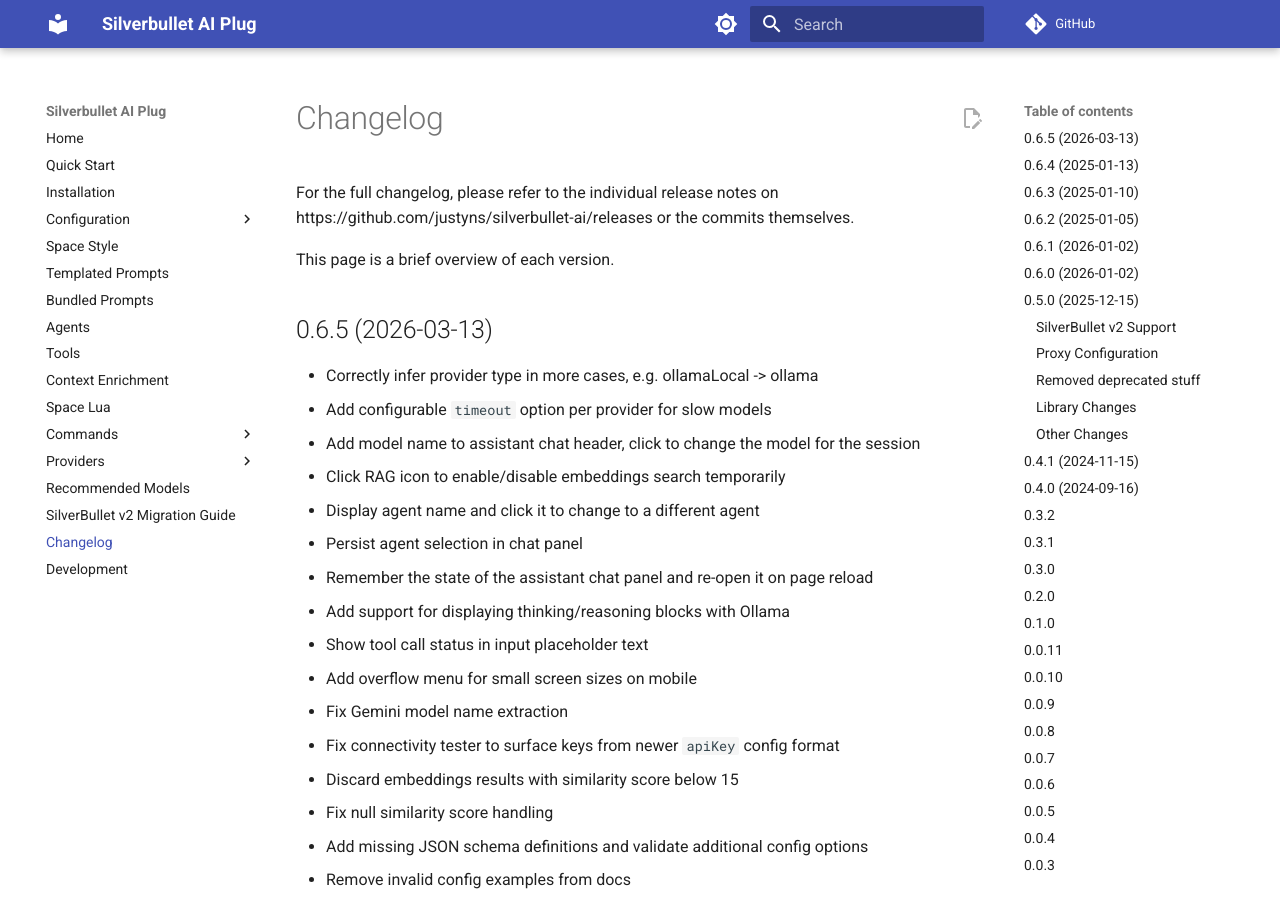
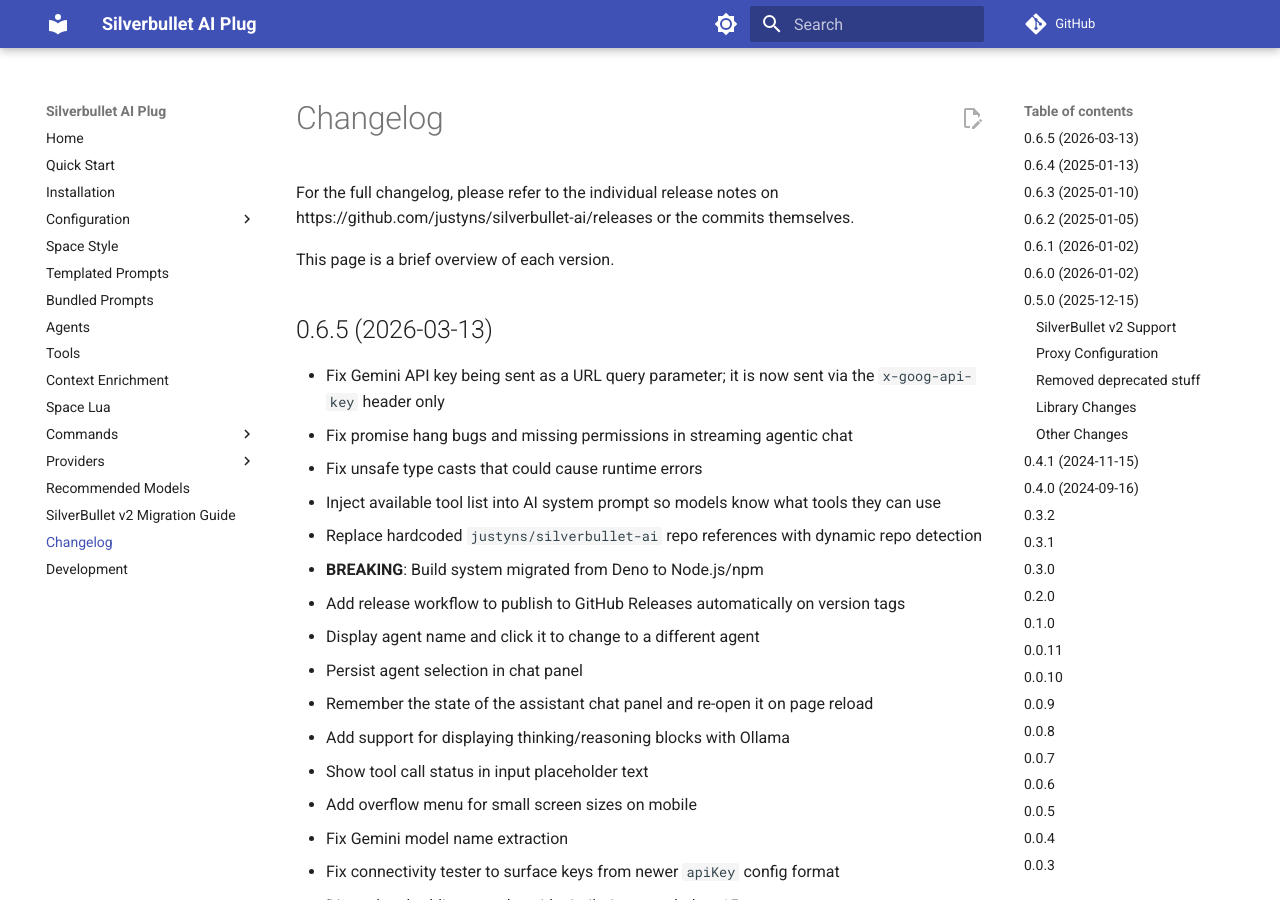
Before and after one commit to justyns/silverbullet-ai, an MkDocs documentation site: the page built from docs/Changelog.md, in a window 1280 px wide and 900 px high. Built offline with MkDocs 1.6.1 and Material for MkDocs 9.7.7, drawn with Linux system fonts in a browser that asks for light colours; comment, search, counter and statistics services are not loaded.

Commit message:
Fix security issues, improve type safety, and update changelog
Security:
- Move Gemini API key from URL query params to x-goog-api-key header
- Use crypto.randomUUID() instead of Math.random() for approval IDs

Type safety:
- Change currentEmbeddingProvider/currentEmbeddingModel to allow undefined
  instead of using `as any` casts

Validation:
- Reject empty provider key in parseDefaultModel* functions

Docs:
- Add changelog entries for 1.0.0, 1.0.1, and 1.0.2
- Trigger GitHub Pages deployment on release tags (v*.*.*)

```diff
--- a/docs/Changelog.md
+++ b/docs/Changelog.md
@@ -4,10 +4,13 @@
 
 ## 0.6.5 (2026-03-13)
 
-- Correctly infer provider type in more cases, e.g. ollamaLocal -> ollama
-- Add configurable `timeout` option per provider for slow models
-- Add model name to assistant chat header, click to change the model for the session
-- Click RAG icon to enable/disable embeddings search temporarily
+- Fix Gemini API key being sent as a URL query parameter; it is now sent via the `x-goog-api-key` header only
+- Fix promise hang bugs and missing permissions in streaming agentic chat
+- Fix unsafe type casts that could cause runtime errors
+- Inject available tool list into AI system prompt so models know what tools they can use
+- Replace hardcoded `justyns/silverbullet-ai` repo references with dynamic repo detection
+- **BREAKING**: Build system migrated from Deno to Node.js/npm
+- Add release workflow to publish to GitHub Releases automatically on version tags
 - Display agent name and click it to change to a different agent
 - Persist agent selection in chat panel
 - Remember the state of the assistant chat panel and re-open it on page reload
```
Also changed, not shown: 4 other files.
